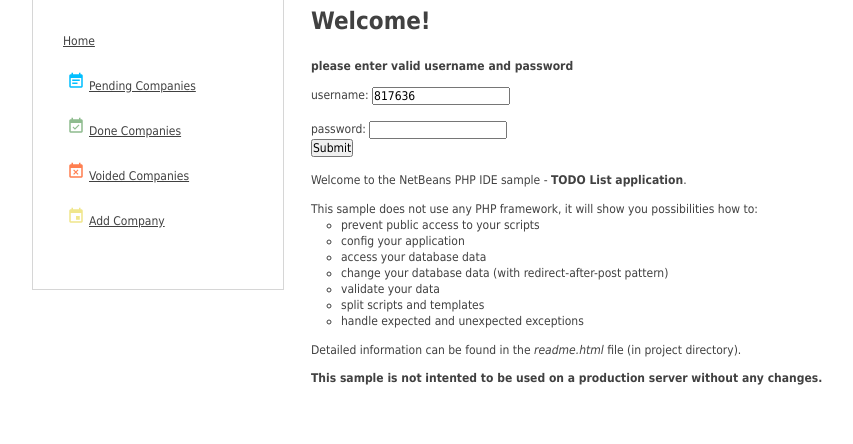
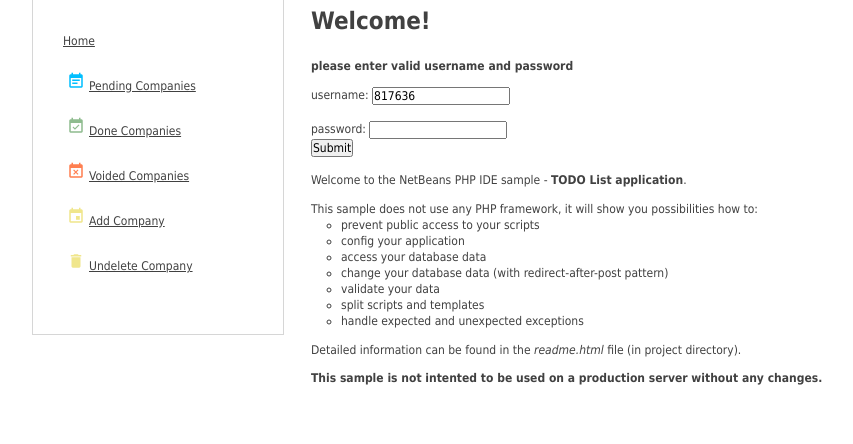
Before and after one commit to ipupiara/phpProjects, a PHP site: page / in a window 1280 px wide. Shown: the part 149-593 px from the top of the page, without its empty margins (148-1001 px from the left). Run offline with PHP 8.4, Linux system fonts and the light colour scheme; some libraries are stand-ins or nearby versions.

Commit message:
implementing undelete reg save

```diff
--- a/ApplyDB/dao/TodoDao.php
+++ b/ApplyDB/dao/TodoDao.php
@@ -129,11 +129,11 @@ final class TodoDao {
 
     private function getFindSql(TodoSearchCriteria $search = null) {
         $sql = 'SELECT * FROM applycompanies WHERE deleted = 0 ';
-        $orderBy = 'priority';
+        $orderBy = 'dateAdded desc';
         if ($search !== null) {
             if ($search->getStatus() !== null) {
                 $sql .= 'AND status = ' . $this->getDb()->quote($search->getStatus());
-                switch ($search->getStatus()) {
+/*                switch ($search->getStatus()) {
                     case Todo::STATUS_PENDING:
                         $orderBy = 'priority';
                         break;
@@ -143,7 +143,7 @@ final class TodoDao {
                         break;
                     default:
                         throw new Exception('No order for status: ' . $search->getStatus());
-                }
+                }  */
             }
         }
         $sql .= ' ORDER BY ' . $orderBy;
--- a/ApplyDB/layout/index.phtml
+++ b/ApplyDB/layout/index.phtml
@@ -61,8 +61,10 @@ use \TodoList\Util\Utils;
                                              ><?php echo Utils::iconStatus(Todo::STATUS_DONE); ?>Done Companies</a></span></li>
                                 <li><span><a href="<?php echo Utils::createLink('list', ['status' => Todo::STATUS_VOIDED]); ?>" title="Voided Companies"
                                              ><?php echo Utils::iconStatus(Todo::STATUS_VOIDED); ?>Voided Companies</a></span></li>
-                                <li class="last"><span><a href="<?php echo Utils::createLink('add-edit'); ?>" title="Add Company"
+                                <li><span><a href="<?php echo Utils::createLink('add-edit'); ?>" title="Add Company"
                                              ><i class="material-icons new">insert_invitation</i>Add Company</a></span></li>
+                                <li class="last"><span><a href="<?php echo Utils::createLink('undelete'); ?>" title="Undelete Company"
+                                             ><i class="material-icons new">delete</i>Undelete Company</a></span></li>
                                 <?php if ( $_SESSION['credentialsValid']): ?>
                                     <li><span><a href="<?php echo Utils::createLink('homeLogout'); ?>">Logout</a></span></li>
                                 <?php endif; ?>
--- a/ApplyDB/page/list.php
+++ b/ApplyDB/page/list.php
@@ -18,3 +18,4 @@ $search = (new TodoSearchCriteria())
 // data for template
 $title = Utils::capitalize($status) . ' TODOs';
 $todos = $dao->find($search);
+$amtTodos = count($todos);
--- a/ApplyDB/page/list.phtml
+++ b/ApplyDB/page/list.phtml
@@ -17,6 +17,7 @@ use \TodoList\Util\Utils;
 
 <h1>
     <?php echo Utils::iconStatus($status); ?>
+    <?php echo " ".$amtTodos." "; ?>
     <?php echo $title; ?>
 </h1>
 
```
